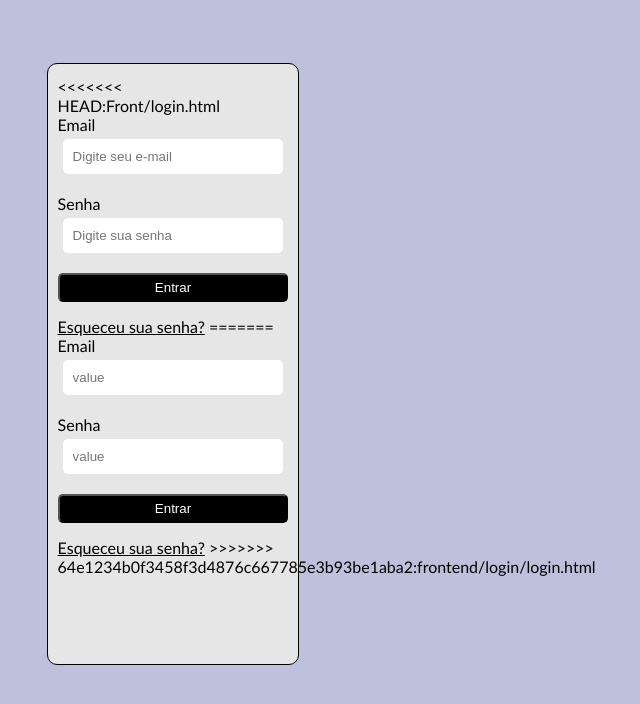
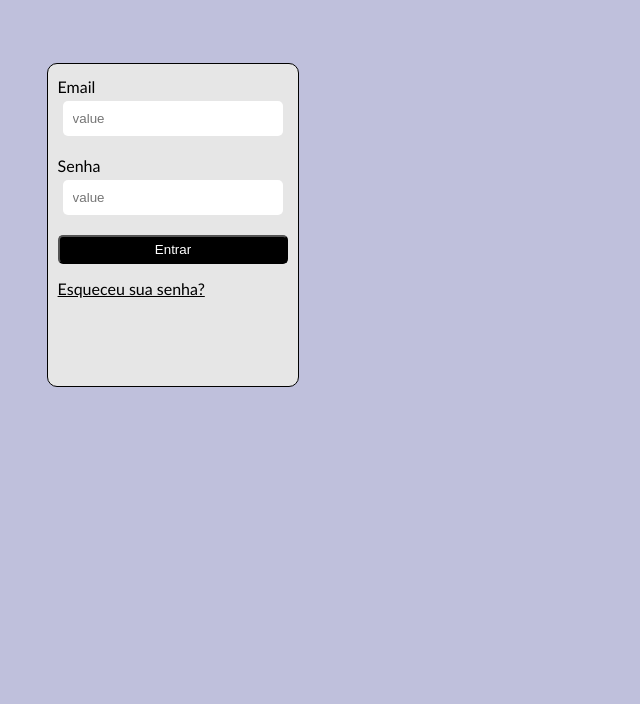
Before and after one commit to Gefft3/Trabalho-Prog-Web, a plain HTML site: page frontend/login/login.html in a window 1280 px wide. Shown: the whole page, without its empty margins (467-1107 px from the left). Drawn offline with Linux system fonts and the light colour scheme.

Commit message:
Refactor login.html, remove unnecessary code and fix form id

```diff
--- a/frontend/login/login.html
+++ b/frontend/login/login.html
@@ -13,16 +13,6 @@
 
   <body>
     <main>
-<<<<<<< HEAD:Front/login.html
-      <form>
-        <label for="email">Email</label>
-        <input type="email" name="email" id="email" placeholder="Digite seu e-mail" required>
-        <label for="password">Senha</label>
-        <input type="password" name="password" id="password" placeholder="Digite sua senha" required>
-        <button type="submit">Entrar</button>
-      </form>
-      <span><a href="">Esqueceu sua senha?</a></span>
-=======
         <form id="loginForm">
             <label for="email">Email</label>
             <input type="email" name="email" id="email" placeholder="value" required>
@@ -31,7 +21,6 @@
             <button type="submit" onclick="loginUser()">Entrar</button>
         </form>
         <span><a href="">Esqueceu sua senha?</a></span>
->>>>>>> 64e1234b0f3458f3d4876c667785e3b93be1aba2:frontend/login/login.html
     </main>
   </body>
 
```
